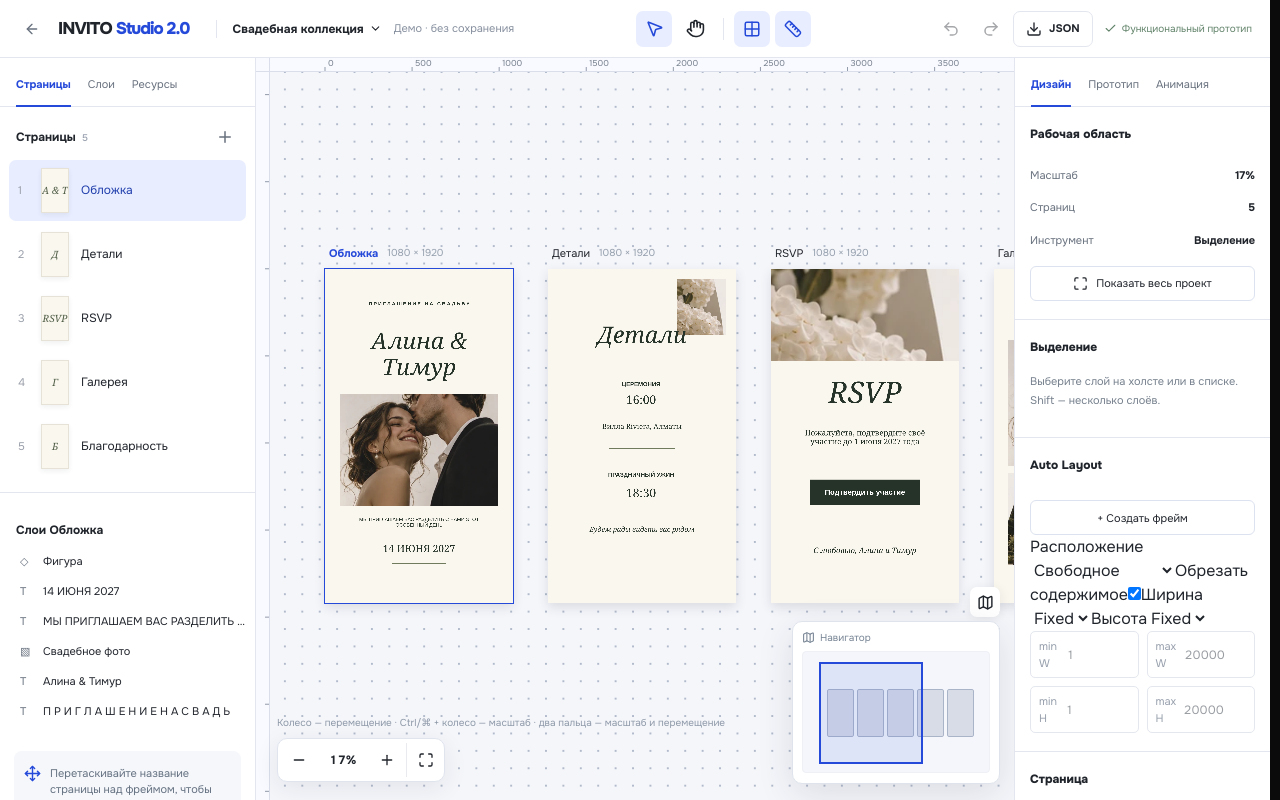
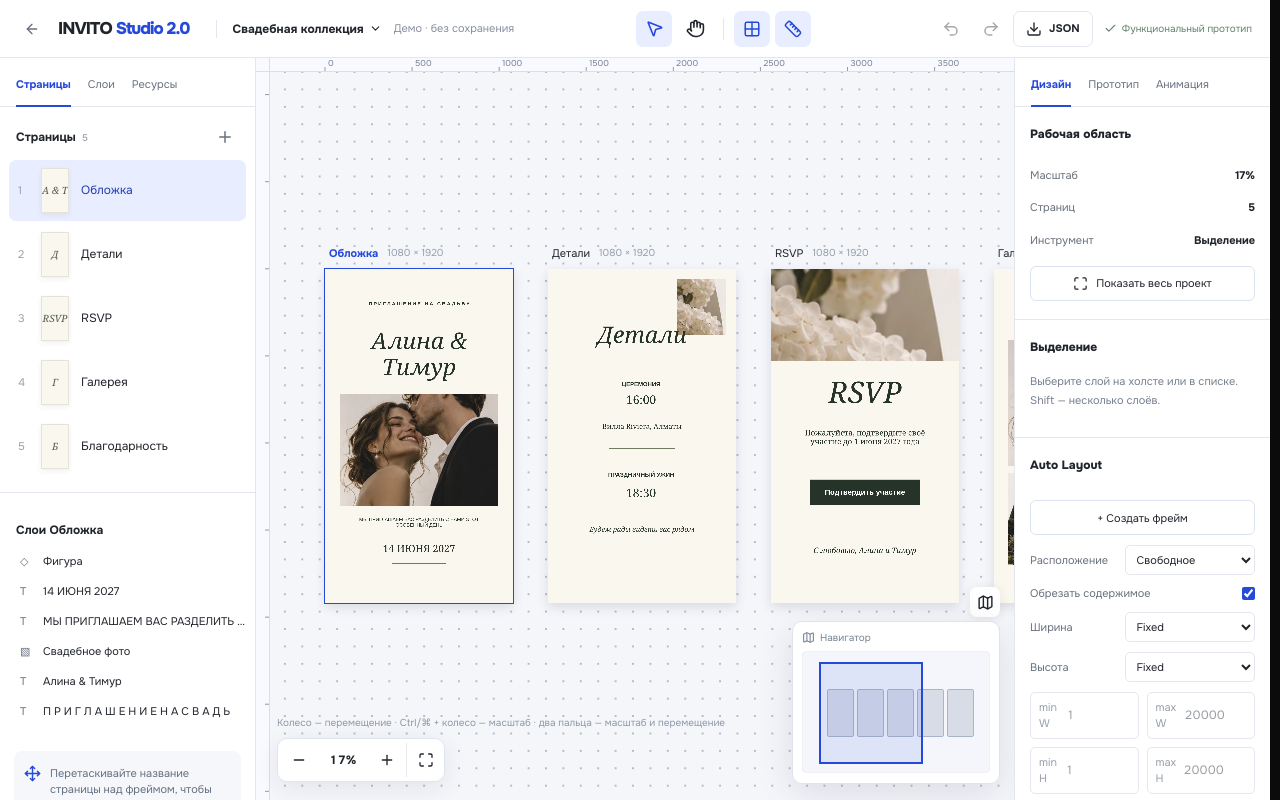
Before and after one commit to akkunov/invito, a Next.js app: page /ru/admin/studio-v2 in a window 1280 px wide. Built offline with nearby package versions, Linux system fonts and the light colour scheme.

Commit message:
style(studio-v2): compact layout controls in existing inspector

```diff
--- a/src/app/studio-v2.css
+++ b/src/app/studio-v2.css
@@ -168,3 +168,7 @@
 .studio-v2 .v2-transform-handle{width:10px;height:10px;border-radius:1px;cursor:crosshair}
 .studio-v2 .v2-transform-rotate{width:22px;height:22px;border-radius:50%;cursor:grab;font-size:16px}
 @media(pointer:coarse){.studio-v2 .v2-transform-handle{width:18px;height:18px}.studio-v2 .v2-transform-rotate{width:30px;height:30px}}
+
+.v2-layout-field{display:flex;align-items:center;justify-content:space-between;gap:8px;margin:10px 0;color:var(--v2-secondary);font-size:11px}
+.v2-layout-field select,.v2-layout-field input[type=number]{min-width:0;width:58%;background:#fff;color:var(--v2-ink);border:1px solid var(--v2-border);border-radius:5px;padding:6px 7px;font:inherit}
+.v2-layout-field input[type=checkbox]{accent-color:var(--v2-blue)}
```
